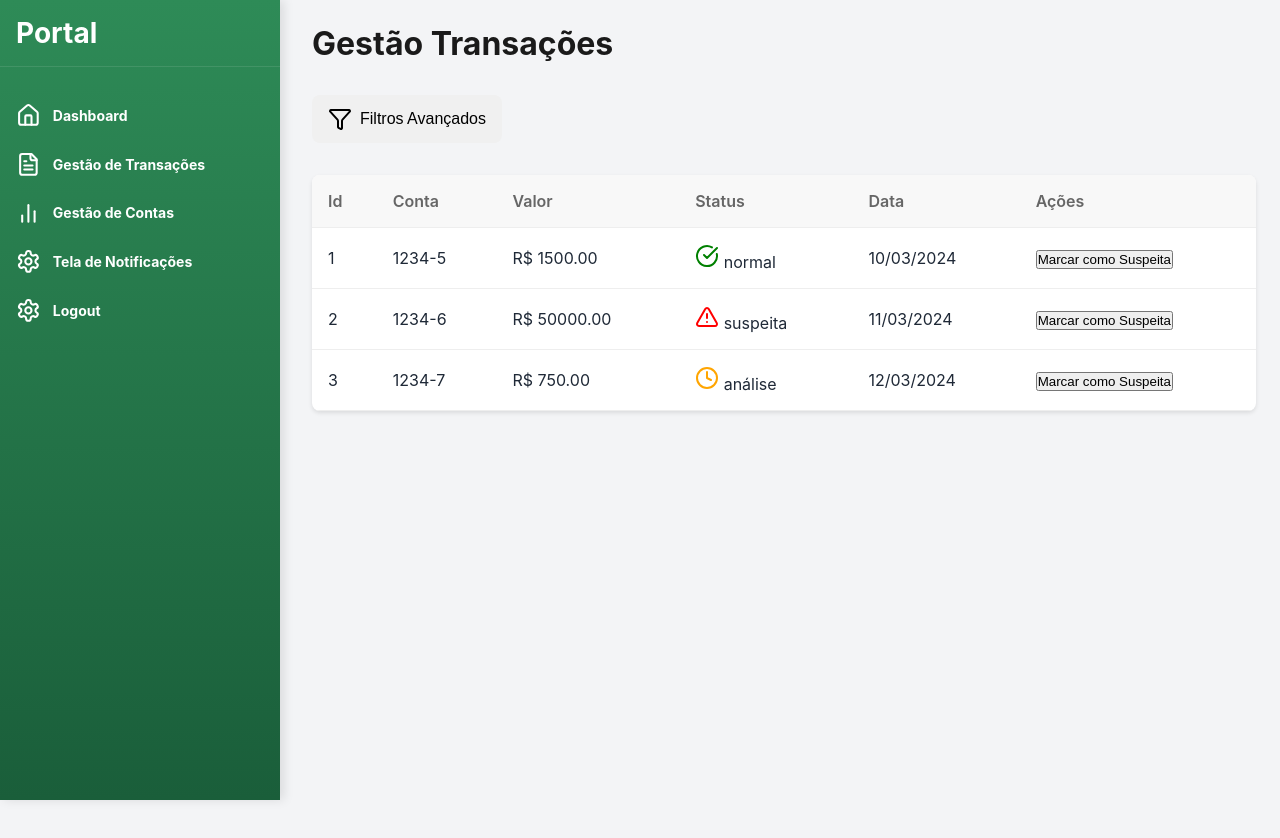
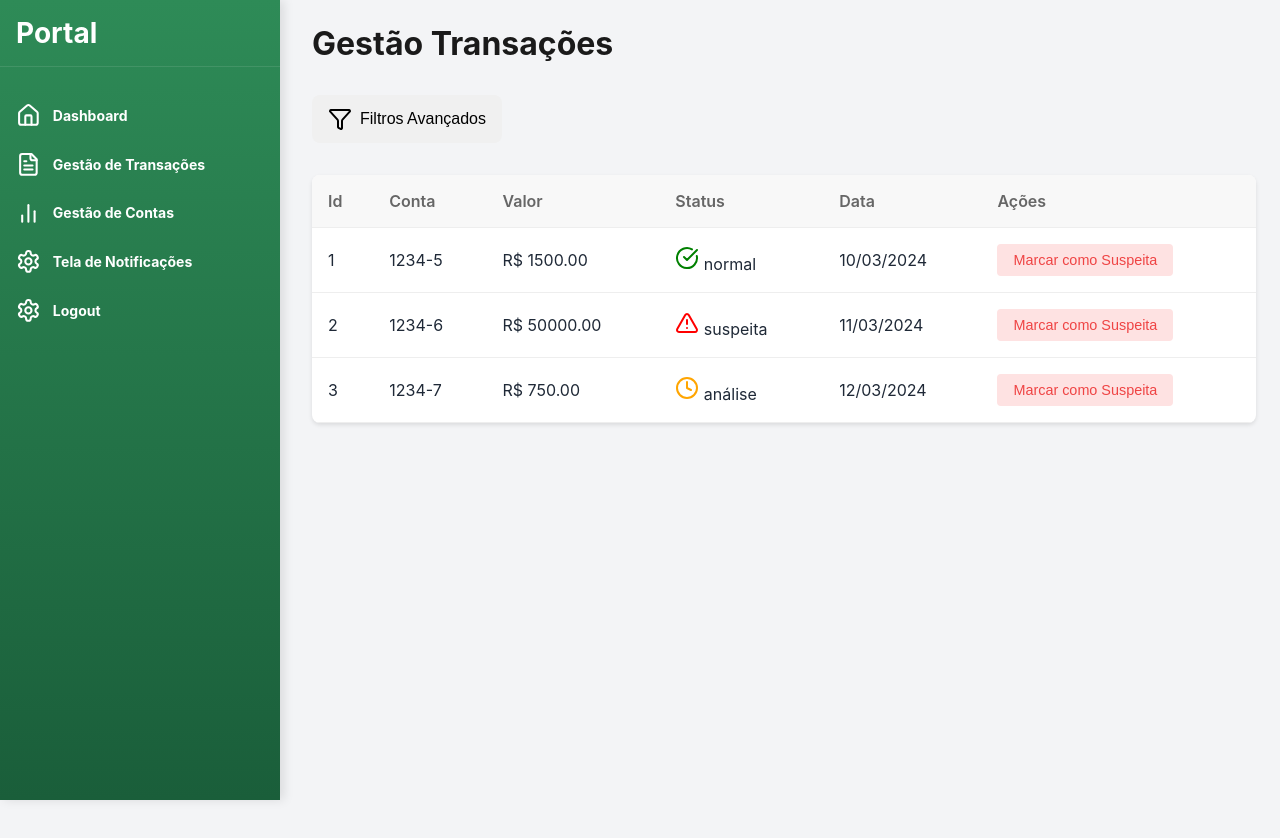
Before and after one commit to RusthenRonald2006/Portal-de-analise-em-anomalias-transacionais, a React (Create React App) app in the folder detec-anomalias/: page /gestaotransacoes in a window 1280 px wide. Shown: the top 838 px of the page. Built offline with nearby package versions, Linux system fonts and the light colour scheme; the HTML template or start-up script is replaced by a standard one.

Commit message:
finalizando estilos do botão e adicionando hover e transition

```diff
--- a/detec-anomalias/src/components/Pages/GestaoTransacoes.module.css
+++ b/detec-anomalias/src/components/Pages/GestaoTransacoes.module.css
@@ -112,8 +112,19 @@ z-index: 10;
 }
 
 .suspicious_button{
+  background-color: #fee2e2;
+  color: #ef4444;
+  border: none;
+  padding: 0.5rem 1rem;
+  border-radius: 0.25rem;
+  cursor: pointer;
+  font-size: 0.9rem;
+  transition: background-color 0.2s;
+}
+.suspicious_button:hover {
+  background: #fecaca;
+}
 
-}
 @media (max-width:1024px){
     .mobile_menu_button{
         display: block;
```
